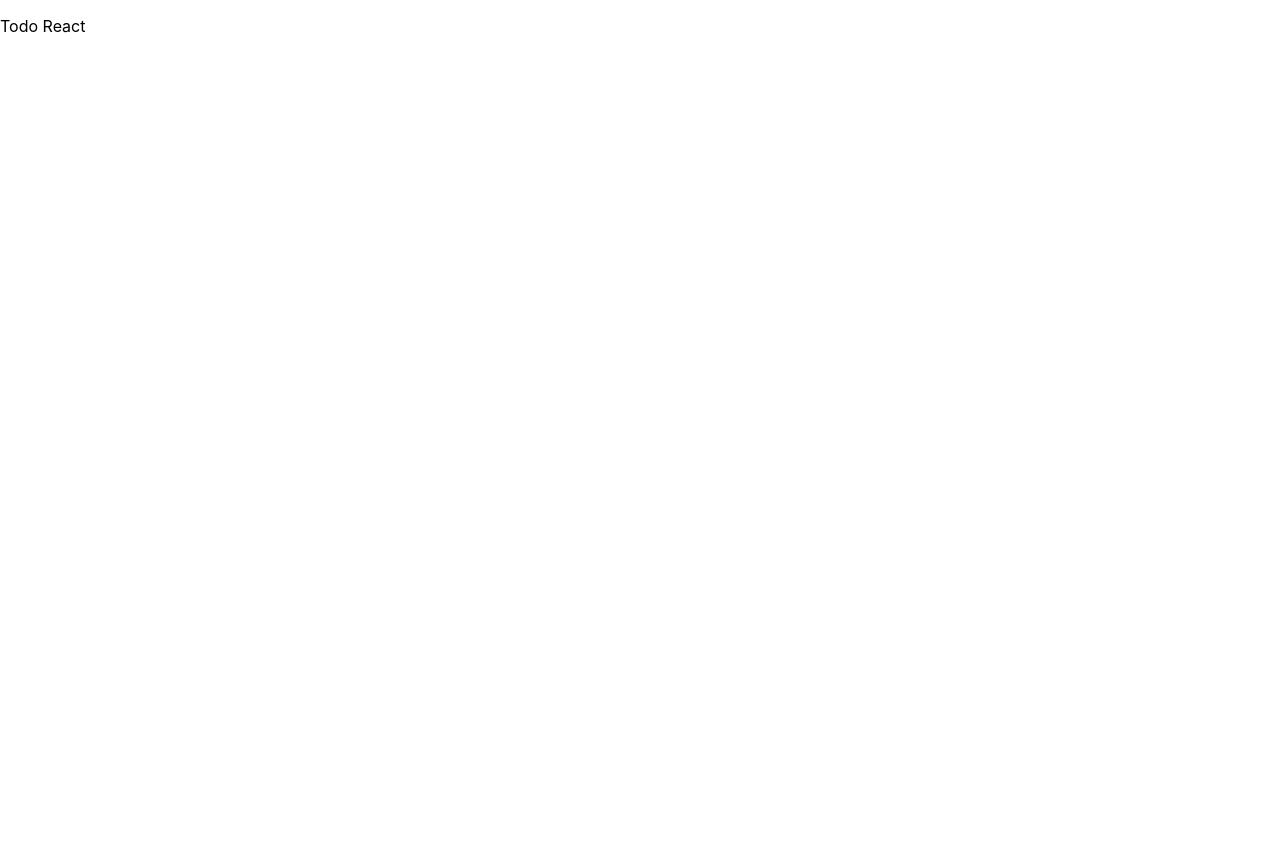
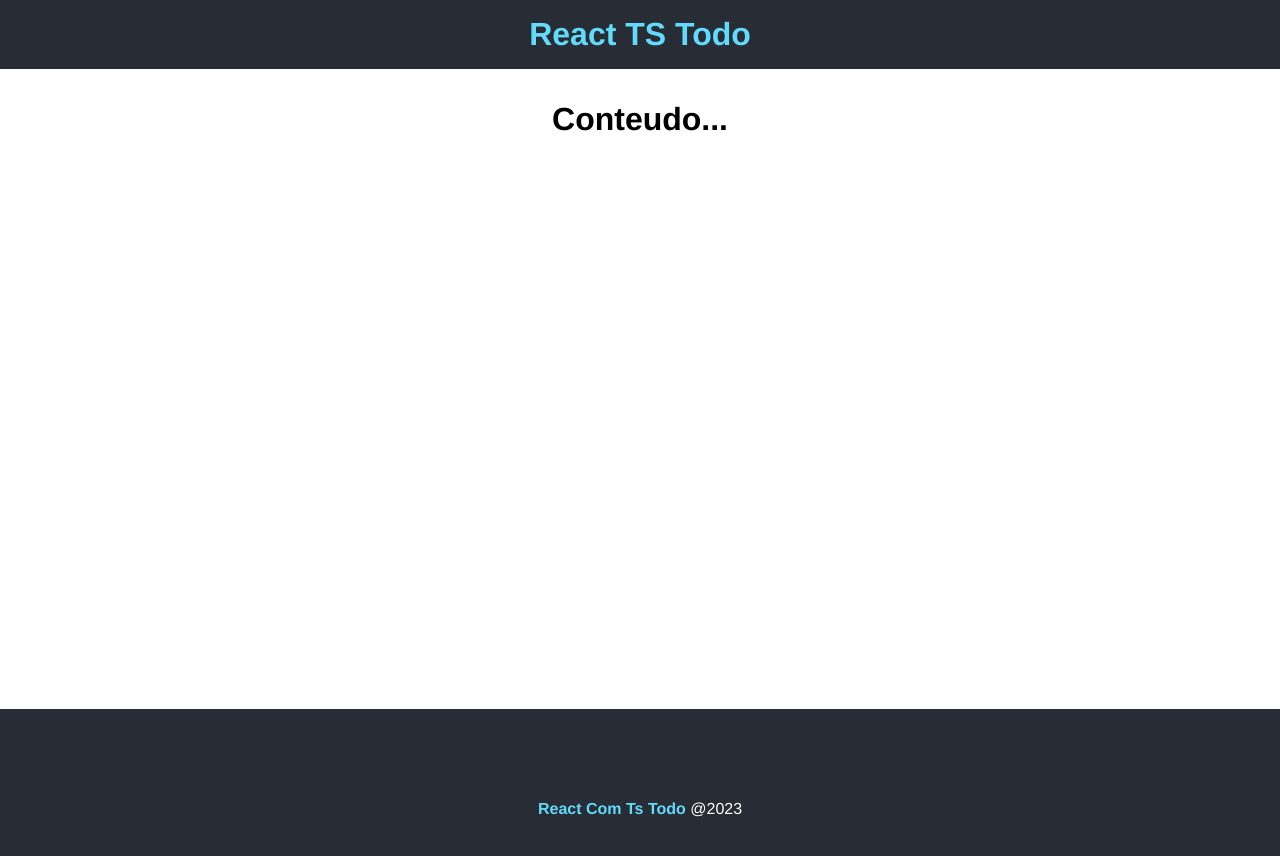
Before and after one commit to Mateus-Castellar/todo-react-typescript, a React (Create React App) app: page / in a window 1280 px wide. Shown: the top 856 px of the page. Before the commit the page ends 800 px from the top, so only its background shows below. Built offline with nearby package versions, Linux system fonts and the light colour scheme.

Commit message:
feat: Componentes de navbar e footer com css-module

```diff
--- /dev/null
+++ b/src/App.module.css
@@ -0,0 +1,9 @@
+.main {
+  min-height: 72vh;
+  text-align: center;
+  padding: 2em;
+}
+
+.main h2 {
+  margin-bottom: 0.8em;
+}
--- a/src/App.tsx
+++ b/src/App.tsx
@@ -1,7 +1,16 @@
+import styles from "./App.module.css";
+import Footer from "./components/Footer";
+import Header from "./components/Header";
+
 function App() {
   return (
     <div className="App">
-      <p>Todo React</p>
+      <Header />
+      <main className={styles.main}>
+        <h1>Conteudo...</h1>
+      </main>
+
+      <Footer />
     </div>
   );
 }
--- /dev/null
+++ b/src/Global.d.ts
@@ -0,0 +1 @@
+declare module "*.module.css";
--- /dev/null
+++ b/src/components/Footer.module.css
@@ -0,0 +1,13 @@
+.footer {
+  height: 200px;
+  display: flex;
+  align-items: center;
+  justify-content: center;
+  background-color: #282c34;
+  color: #fff;
+}
+
+.footer span {
+  font-weight: bold;
+  color: #61dafb;
+}
--- /dev/null
+++ b/src/components/Footer.tsx
@@ -0,0 +1,13 @@
+import styles from "./Footer.module.css";
+
+const Footer = () => {
+  return (
+    <footer className={styles.footer}>
+      <p>
+        <span>React Com Ts Todo </span>@2023
+      </p>
+    </footer>
+  );
+};
+
+export default Footer;
--- /dev/null
+++ b/src/components/Header.module.css
@@ -0,0 +1,6 @@
+.header {
+  background-color: #282c34;
+  color: #61dafb;
+  text-align: center;
+  padding: 1em;
+}
--- /dev/null
+++ b/src/components/Header.tsx
@@ -0,0 +1,11 @@
+import styles from "./Header.module.css";
+
+const Header = () => {
+  return (
+    <header className={styles.header}>
+      <h1>React TS Todo</h1>
+    </header>
+  );
+};
+
+export default Header;
--- a/src/index.css
+++ b/src/index.css
@@ -1,13 +1,9 @@
-body {
+* {
+  padding: 0;
   margin: 0;
-  font-family: -apple-system, BlinkMacSystemFont, 'Segoe UI', 'Roboto', 'Oxygen',
-    'Ubuntu', 'Cantarell', 'Fira Sans', 'Droid Sans', 'Helvetica Neue',
-    sans-serif;
-  -webkit-font-smoothing: antialiased;
-  -moz-osx-font-smoothing: grayscale;
+  font-family: Helvetica;
 }
 
-code {
-  font-family: source-code-pro, Menlo, Monaco, Consolas, 'Courier New',
-    monospace;
+.hide {
+  display: none !important;
 }
```
